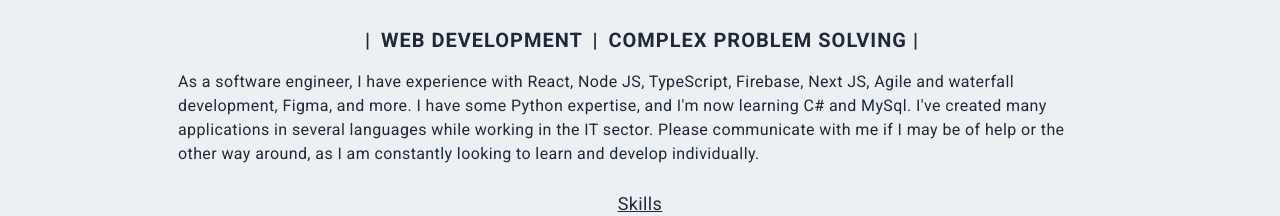
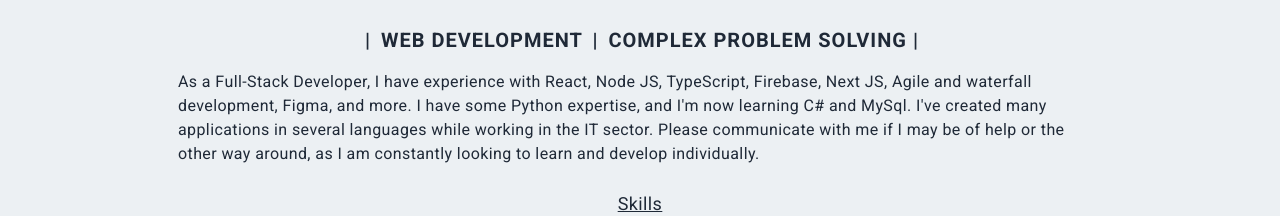
Before and after one commit to Ikamrava/my-new-portfolio, a Next.js app: page /resume in a window 1280 px wide. Shown: the part 254-470 px from the top of the page. Built offline with nearby package versions, Linux system fonts and the light colour scheme.

Commit message:
Update resume.tsx

```diff
--- a/pages/resume.tsx
+++ b/pages/resume.tsx
@@ -53,7 +53,7 @@ function resume() {
           </div>
         </div>
         <p>
-          As a software engineer, I have experience with React, Node JS, TypeScript, Firebase, Next JS, Agile and waterfall development, Figma, and more.
+          As a Full-Stack Developer, I have experience with React, Node JS, TypeScript, Firebase, Next JS, Agile and waterfall development, Figma, and more.
 I have some Python expertise, and I'm now learning C# and MySql.
 I've created many applications in several languages while working in the IT sector.
 Please communicate with me if I may be of help or the other way around, as I am constantly looking to learn and develop individually.
```
